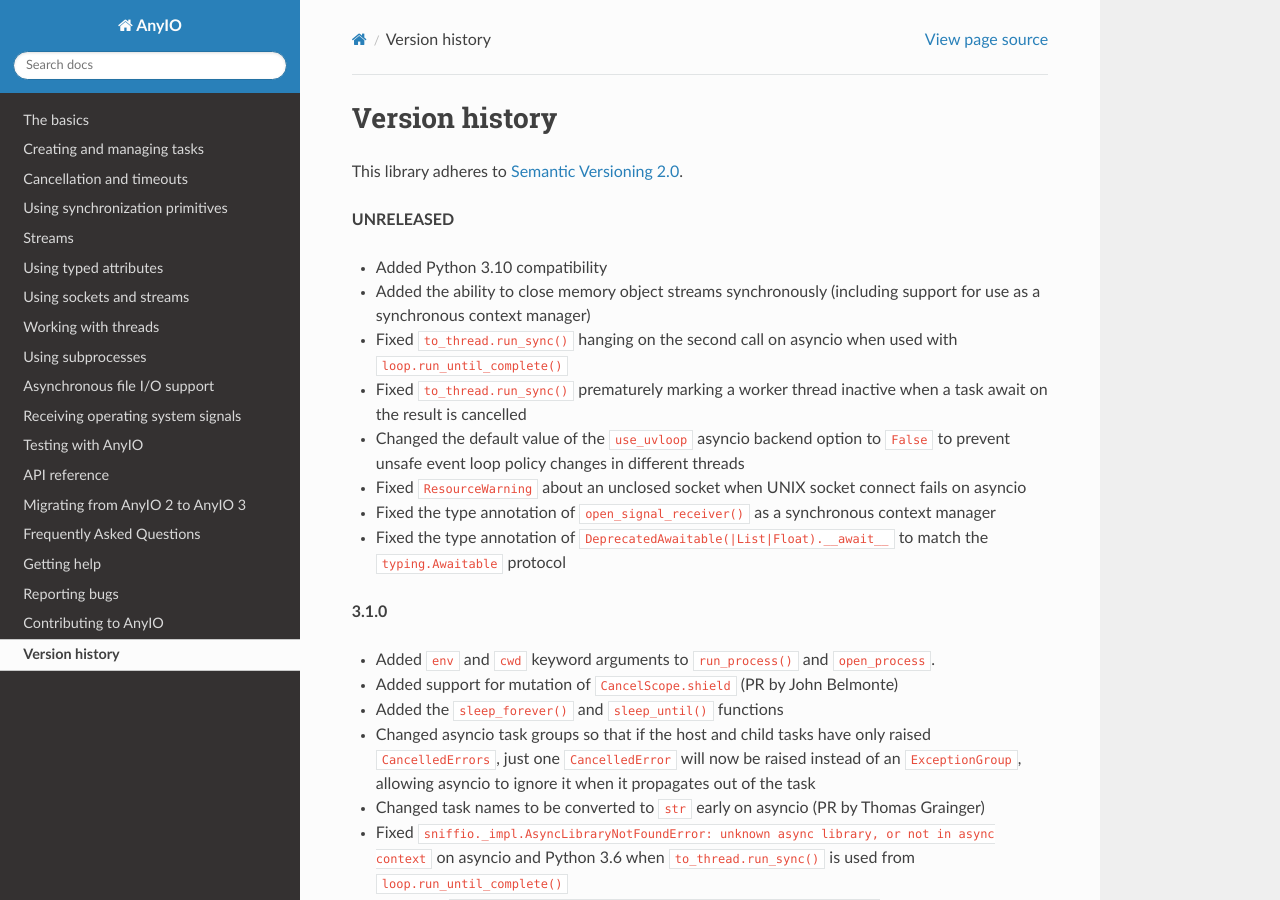
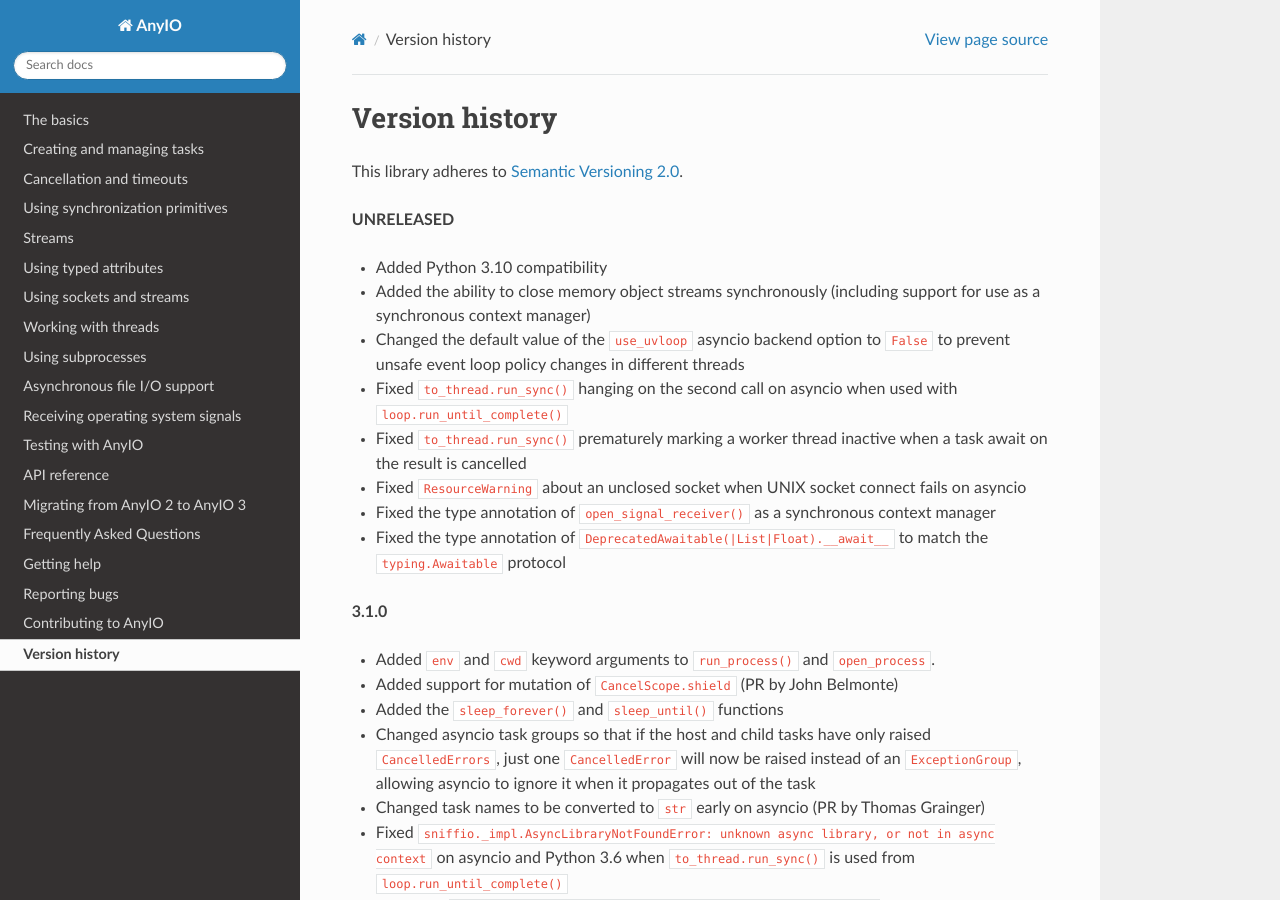
Before and after one commit to agronholm/anyio, a Sphinx documentation site: the page built from docs/versionhistory.rst, in a window 1280 px wide and 900 px high. Built offline with Sphinx 7.4.7 and the Read the Docs theme 2.0.0, drawn with Linux system fonts in a browser that asks for light colours.

Commit message:
Rearranged the news items

```diff
--- a/docs/versionhistory.rst
+++ b/docs/versionhistory.rst
@@ -8,12 +8,12 @@ This library adheres to `Semantic Versioning 2.0 <http://semver.org/>`_.
 - Added Python 3.10 compatibility
 - Added the ability to close memory object streams synchronously (including support for use as a
   synchronous context manager)
+- Changed the default value of the ``use_uvloop`` asyncio backend option to ``False`` to prevent
+  unsafe event loop policy changes in different threads
 - Fixed ``to_thread.run_sync()`` hanging on the second call on asyncio when used with
   ``loop.run_until_complete()``
 - Fixed ``to_thread.run_sync()`` prematurely marking a worker thread inactive when a task await on
   the result is cancelled
-- Changed the default value of the ``use_uvloop`` asyncio backend option to ``False`` to prevent
-  unsafe event loop policy changes in different threads
 - Fixed ``ResourceWarning`` about an unclosed socket when UNIX socket connect fails on asyncio
 - Fixed the type annotation of ``open_signal_receiver()`` as a synchronous context manager
 - Fixed the type annotation of ``DeprecatedAwaitable(|List|Float).__await__`` to match the ``typing.Awaitable`` protocol
```
